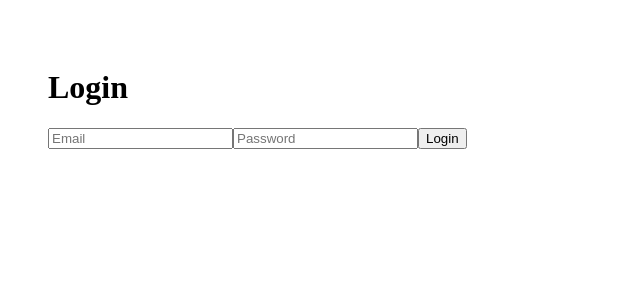
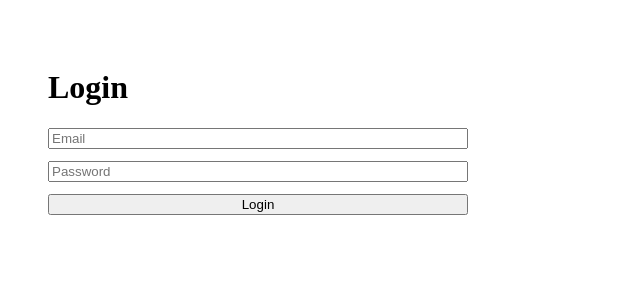
Before and after one commit to MoonSkylight/ai-youtube-agent, a Next.js app in the folder apps/web/: page /login in a window 1280 px wide. Shown: the top 300 px of the page, without its empty margins (0-640 px from the left). Built offline with nearby package versions, Linux system fonts and the light colour scheme.

Commit message:
remove form submit from login page

```diff
--- a/apps/web/app/login/page.tsx
+++ b/apps/web/app/login/page.tsx
@@ -8,9 +8,7 @@ export default function LoginPage() {
   const [message, setMessage] = useState("");
   const [loading, setLoading] = useState(false);
 
-  async function handleLogin(e: React.FormEvent) {
-    e.preventDefault();
-
+  async function handleLogin() {
     setLoading(true);
     setMessage("");
 
@@ -20,7 +18,10 @@ export default function LoginPage() {
         headers: {
           "Content-Type": "application/json",
         },
-        body: JSON.stringify({ email, password }),
+        body: JSON.stringify({
+          email: email.trim(),
+          password: password.trim(),
+        }),
       });
 
       const data = await res.json();
@@ -39,10 +40,10 @@ export default function LoginPage() {
   }
 
   return (
-    <div style={{ padding: 40 }}>
+    <div style={{ padding: 40, maxWidth: 420 }}>
       <h1>Login</h1>
 
-      <form onSubmit={handleLogin}>
+      <div style={{ display: "grid", gap: 12 }}>
         <input
           type="email"
           placeholder="Email"
@@ -57,12 +58,14 @@ export default function LoginPage() {
           onChange={(e) => setPassword(e.target.value)}
         />
 
-        <button type="submit" disabled={loading}>
+        <button onClick={handleLogin} disabled={loading}>
           {loading ? "Logging in..." : "Login"}
         </button>
-      </form>
+      </div>
 
-      {message ? <p style={{ color: "red" }}>{message}</p> : null}
+      {message ? (
+        <p style={{ marginTop: 12, color: "red" }}>{message}</p>
+      ) : null}
     </div>
   );
 }
```
